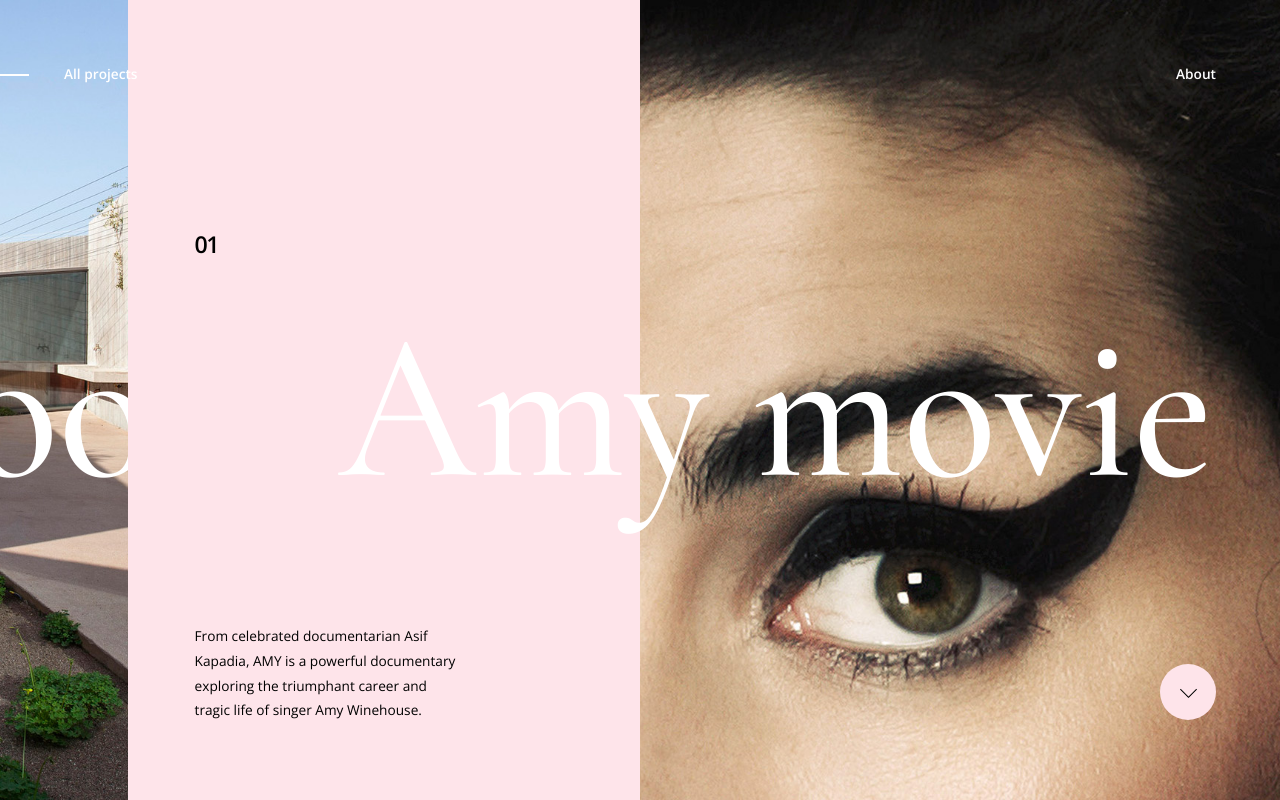
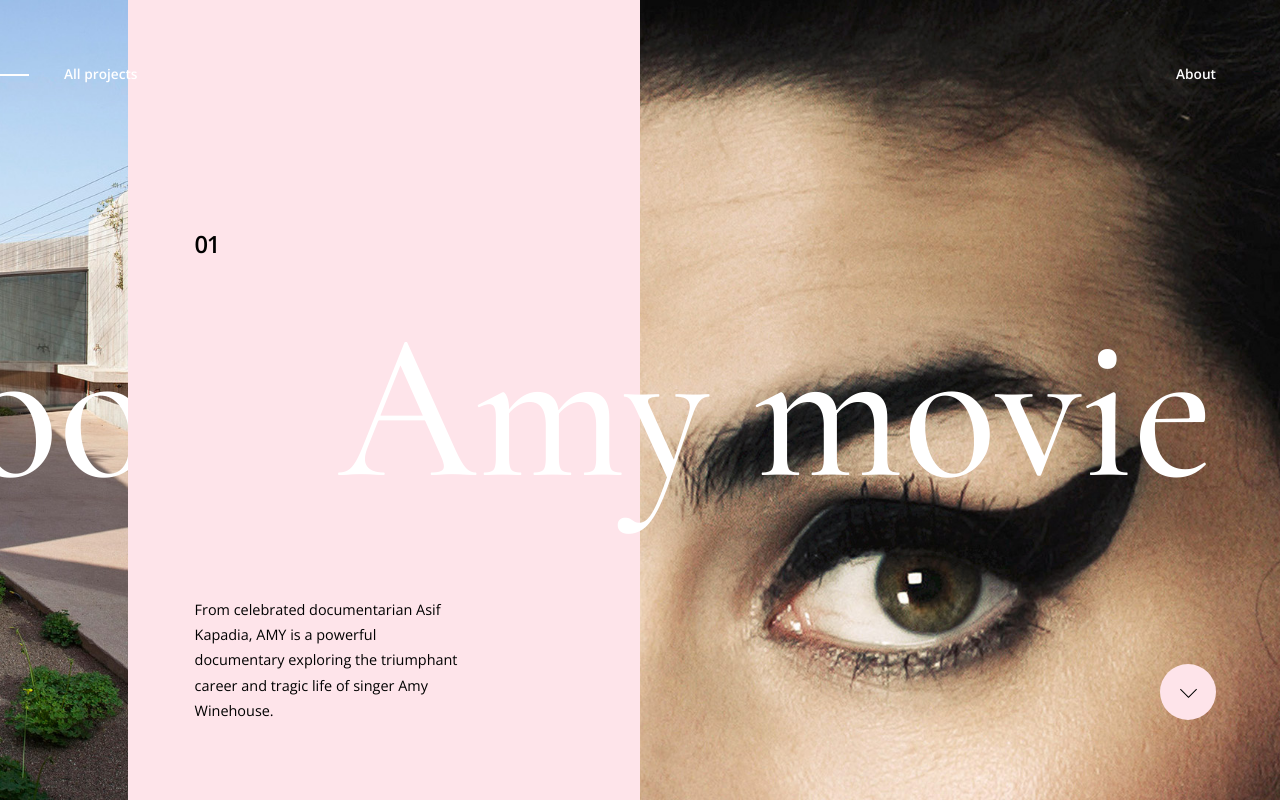
Before and after one commit to Tobijudah/oursroux-rebuild, a Next.js app: page / in a window 1280 px wide. Built offline with nearby package versions, Linux system fonts and the light colour scheme.

Commit message:
style: font-size adjustments

```diff
--- a/components/TextDiv.tsx
+++ b/components/TextDiv.tsx
@@ -21,16 +21,16 @@
 
 const Number = styled.h2`
   color: #000;
-  font-size: 1.45rem;
+  font-size: 1.5625em;
   padding: 44.5% 13% 0 13%;
   letter-spacing: -1.5px;
   margin: 0;
 `
 
 const Text = styled.div`
-  font-size: 0.9em;
+  font-size: 0.95em;
   font-weight: 400;
-  line-height: 1.55rem;
+  line-height: 1.75em;
   padding: 15% 13%;
   box-sizing: border-box;
 
```
